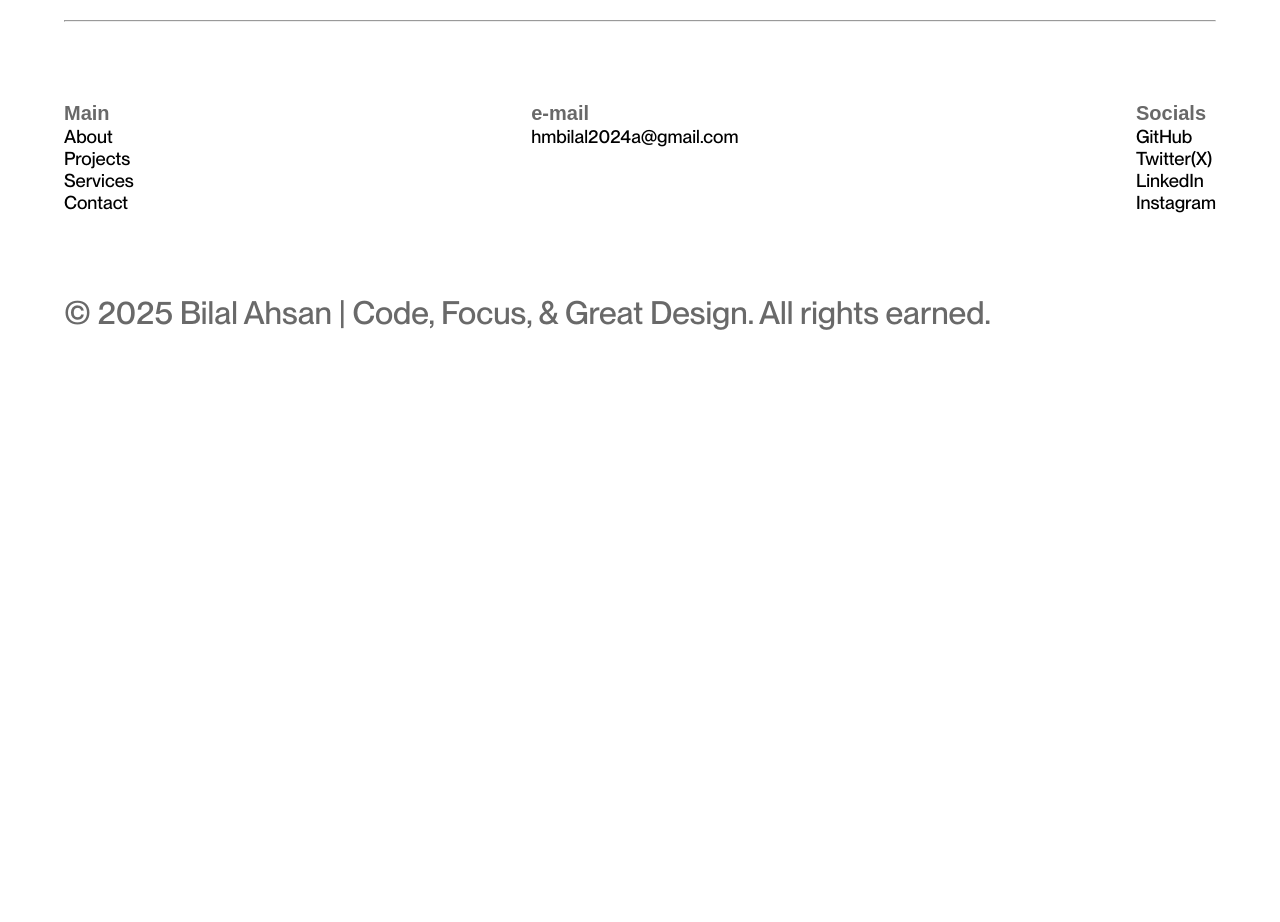
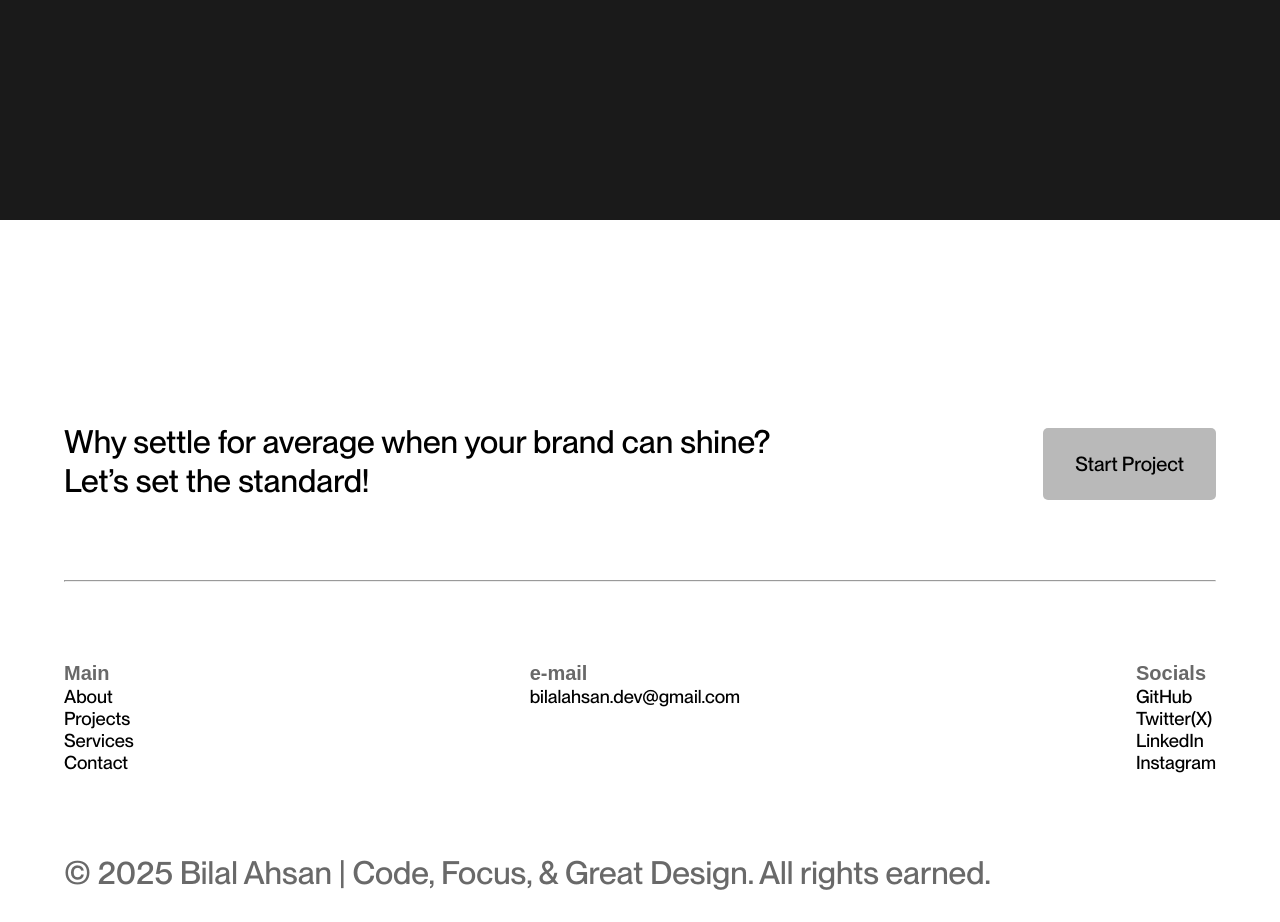
Before and after one commit to bilalahsanwc/bilalahsandev, a React (Vite) app: page / in a window 1280 px wide. Shown: the part 6900-7822 px from the top of the page. Before the commit the page ends 7360 px from the top, so only its background shows below. Built offline with nearby package versions, Linux system fonts and the light colour scheme; a small style sheet from the web is missing.

Commit message:
Your clear commit message here

```diff
--- a/src/index.css
+++ b/src/index.css
@@ -464,7 +464,7 @@ nav ul li a:hover {
 }
 
 .services {
-  height: 200vh;
+  height: 250vh;
   width: 100vw;
   max-width: 100%;
   display: flex;
@@ -554,7 +554,7 @@ nav ul li a:hover {
 }
 
 .howiwork {
-  height: 230vh;
+  height: 250vh;
   width: 100vw;
   max-width: 100%;
   background: #1A1A1A;
--- a/src/pages/Home.jsx
+++ b/src/pages/Home.jsx
@@ -621,7 +621,7 @@ function Home() {
             </ul>
             <ul className="ul-2">
               <li className="footer-li-head">e-mail</li>
-              <li className="footer-li-sub">hmbilal2024a@gmail.com</li>
+              <li className="footer-li-sub">bilalahsan.dev@gmail.com</li>
             </ul>
             <div className="ul-3">
               <li className="footer-li-head">Socials</li>
```
Also changed, not shown: public/convert figma to html css.png (added), public/preview.png (deleted).
